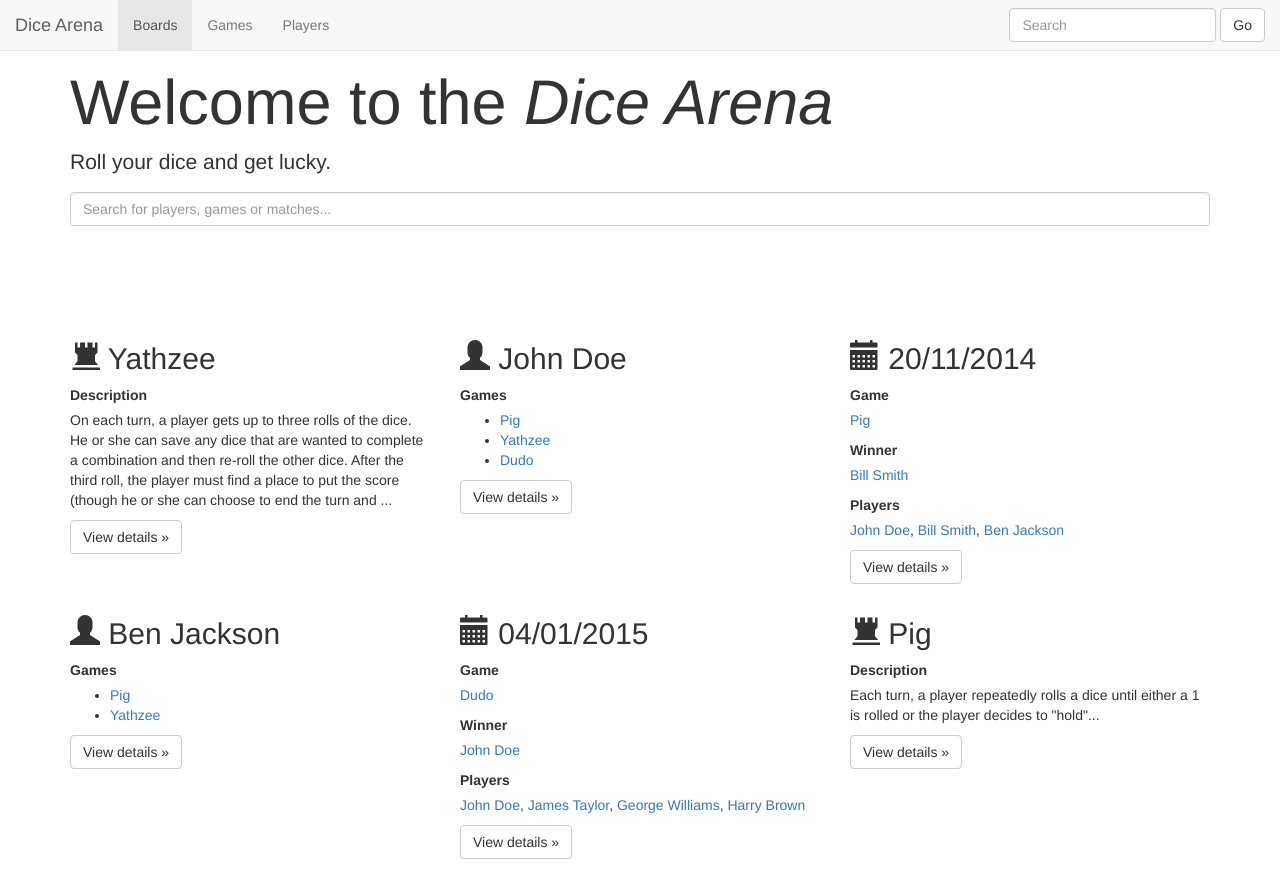
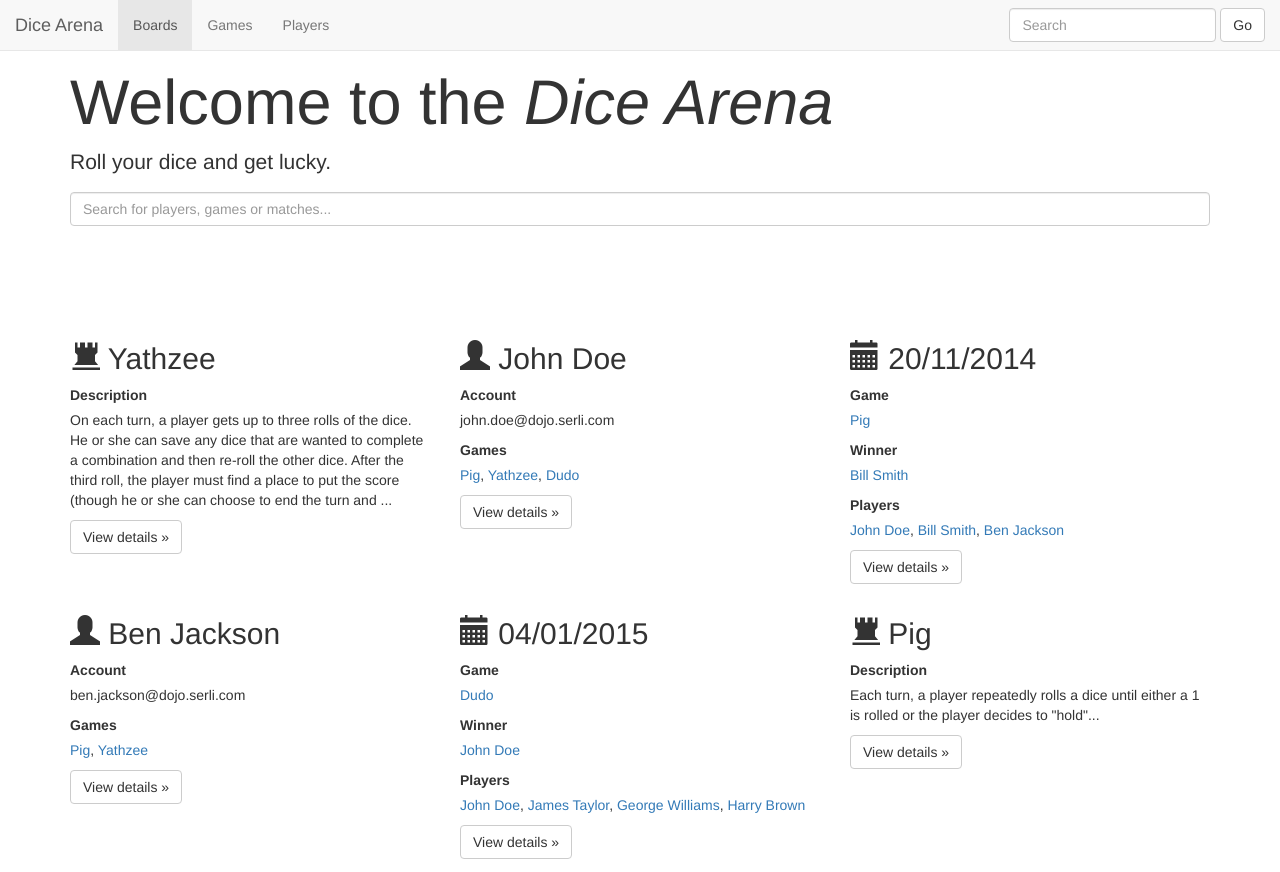
Before and after one commit to SerliDojo/dice-arena, a plain HTML site: page mockup/index.html in a window 1280 px wide. Shown: the top 872 px of the page. Drawn offline with nearby package versions, Linux system fonts and the light colour scheme.

Commit message:
Accounts

```diff
--- a/mockup/index.html
+++ b/mockup/index.html
@@ -72,17 +72,19 @@
 
             <p><a class="btn btn-default" href="game.html" role="button">View details »</a></p>
         </div>
+
         <div class="col-md-4">
             <h2><span class="glyphicon glyphicon-user" aria-hidden="true"></span> John Doe</h2>
 
+            <label>Account</label>
+            <p>john.doe@dojo.serli.com</p>
+
             <label>Games</label>
-            <ul>
-                <li><a href="game.html">Pig</a></li>
-                <li><a href="game.html">Yathzee</a></li>
-                <li><a href="game.html">Dudo</a></li>
-            </ul>
+            <p><a href="game.html">Pig</a>, <a href="game.html">Yathzee</a>, <a href="game.html">Dudo</a></p>
+
             <p><a class="btn btn-default" href="player.html" role="button">View details »</a></p>
         </div>
+
         <div class="col-md-4">
             <h2><span class="glyphicon glyphicon-calendar" aria-hidden="true"></span> 20/11/2014</h2>
 
@@ -97,16 +99,18 @@
 
             <p><a class="btn btn-default" href="match.html" role="button">View details »</a></p>
         </div>
+
         <div class="col-md-4">
             <h2><span class="glyphicon glyphicon-user" aria-hidden="true"></span> Ben Jackson</h2>
 
+            <label>Account</label>
+            <p>ben.jackson@dojo.serli.com</p>
+
             <label>Games</label>
-            <ul>
-                <li><a href="game.html">Pig</a></li>
-                <li><a href="game.html">Yathzee</a></li>
-            </ul>
+            <p><a href="game.html">Pig</a>, <a href="game.html">Yathzee</a></p>
             <p><a class="btn btn-default" href="player.html" role="button">View details »</a></p>
         </div>
+
         <div class="col-md-4">
             <h2><span class="glyphicon glyphicon-calendar" aria-hidden="true"></span> 04/01/2015</h2>
 
@@ -121,6 +125,7 @@
 
             <p><a class="btn btn-default" href="match.html" role="button">View details »</a></p>
         </div>
+
         <div class="col-md-4">
             <h2><span class="glyphicon glyphicon-tower" aria-hidden="true"></span> Pig</h2>
 
@@ -135,7 +140,7 @@
 
     <div class="row">
         <div class="col-md-12">
-            <p class="text-center"><a href="index.html"><span class="glyphicon glyphicon-download" aria-hidden="true"></span> More... <span class="glyphicon glyphicon-download" aria-hidden="true"></span></a></p>
+            <p class="text-center"><a href="#"><span class="glyphicon glyphicon-download" aria-hidden="true"></span> More... <span class="glyphicon glyphicon-download" aria-hidden="true"></span></a></p>
         </div>
     </div>
 
```
